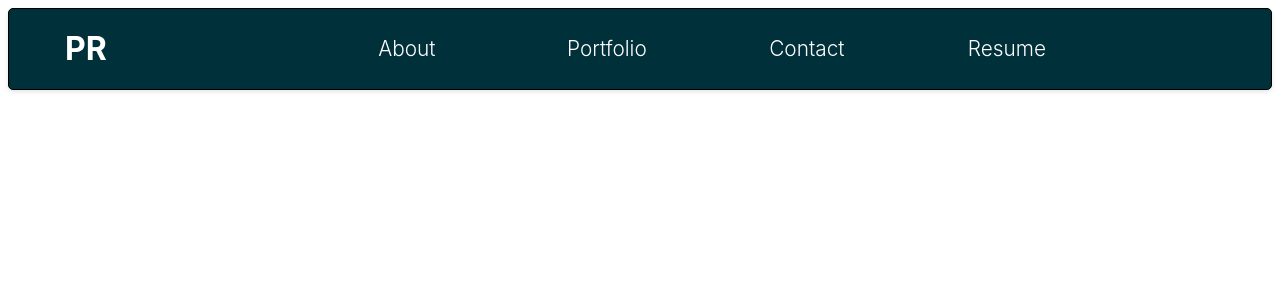
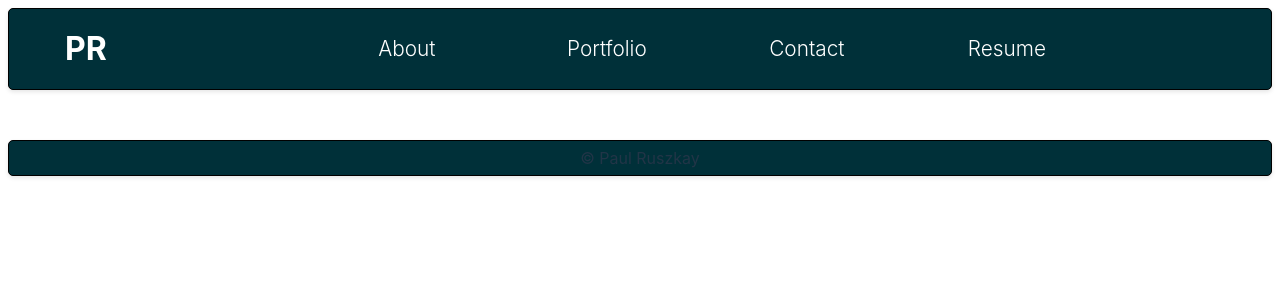
Before and after one commit to PaulRusz/Portfolio-example, a Next.js app: page / in a window 1280 px wide. Shown: the top 300 px of the page. Built offline with nearby package versions, Linux system fonts and the light colour scheme.

Commit message:
added footer.js, footer css, & added same to index.js

```diff
--- /dev/null
+++ b/components/Footer/Footer.js
@@ -0,0 +1,17 @@
+import React from 'react';
+import styles from './Footer.module.css'
+import Link from 'next/link';
+import { useState } from 'react';
+
+export default function Footer() {
+    return (
+
+        <div className={styles.footer}>
+            <p className={styles.footerText}>
+            &copy; Paul Ruszkay
+            </p>
+        </div>
+    )
+
+
+}
--- /dev/null
+++ b/components/Footer/Footer.module.css
@@ -0,0 +1,12 @@
+.footer {
+    background: #003039;
+    height: 20px;
+    display: flex;
+    justify-content: center;
+    align-items: center;
+    margin-top: 50px;
+    padding: 7px;
+    box-shadow: 0 2px 4px rgba(0, 0, 0, 0.1);
+    border: 1px solid black;
+    border-radius: 5px;
+}
--- a/pages/index.js
+++ b/pages/index.js
@@ -1,6 +1,7 @@
 import React from 'react'
 import About from './About/index.js'
 import Navbar from '../components/Navbar/Navbar.js';
+import Footer from '../components/Footer/Footer.js';
 import Link from 'next/link'
 import emailjs from '@emailjs/browser';
 
@@ -22,6 +23,7 @@ export default function Home () {
         </div>
          <Navbar />
     <div></div>
+    <Footer />
     </div>
   )
 }
```
